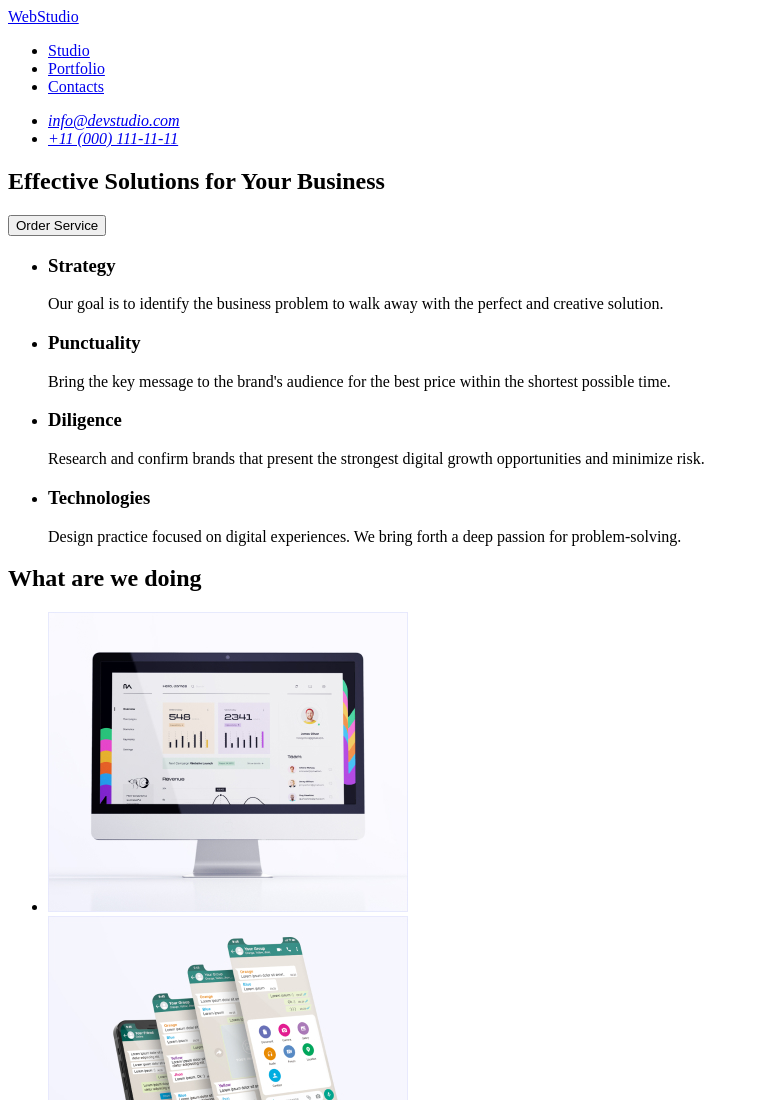
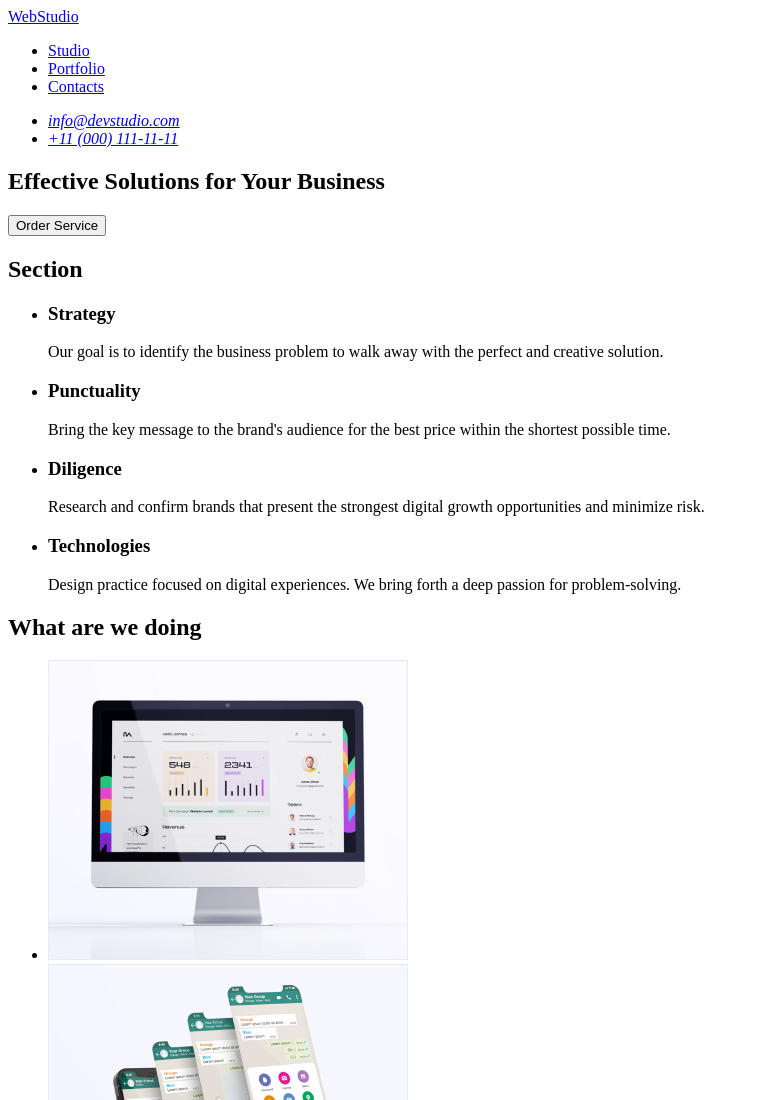
Before and after one commit to Pidozriluy/goit-markup-hw-01, a plain HTML site: page index.html in a window 1280 px wide. Shown: the top 1100 px of the page, without its empty margins (0-759 px from the left). Drawn offline with Linux system fonts and the light colour scheme.

Commit message:
Update index.html

```diff
--- a/index.html
+++ b/index.html
@@ -29,6 +29,7 @@
         </section>
 
         <section>
+            <h2>Section</h2>
             <ul>
                 <li>
                     <h3>Strategy</h3>
```
